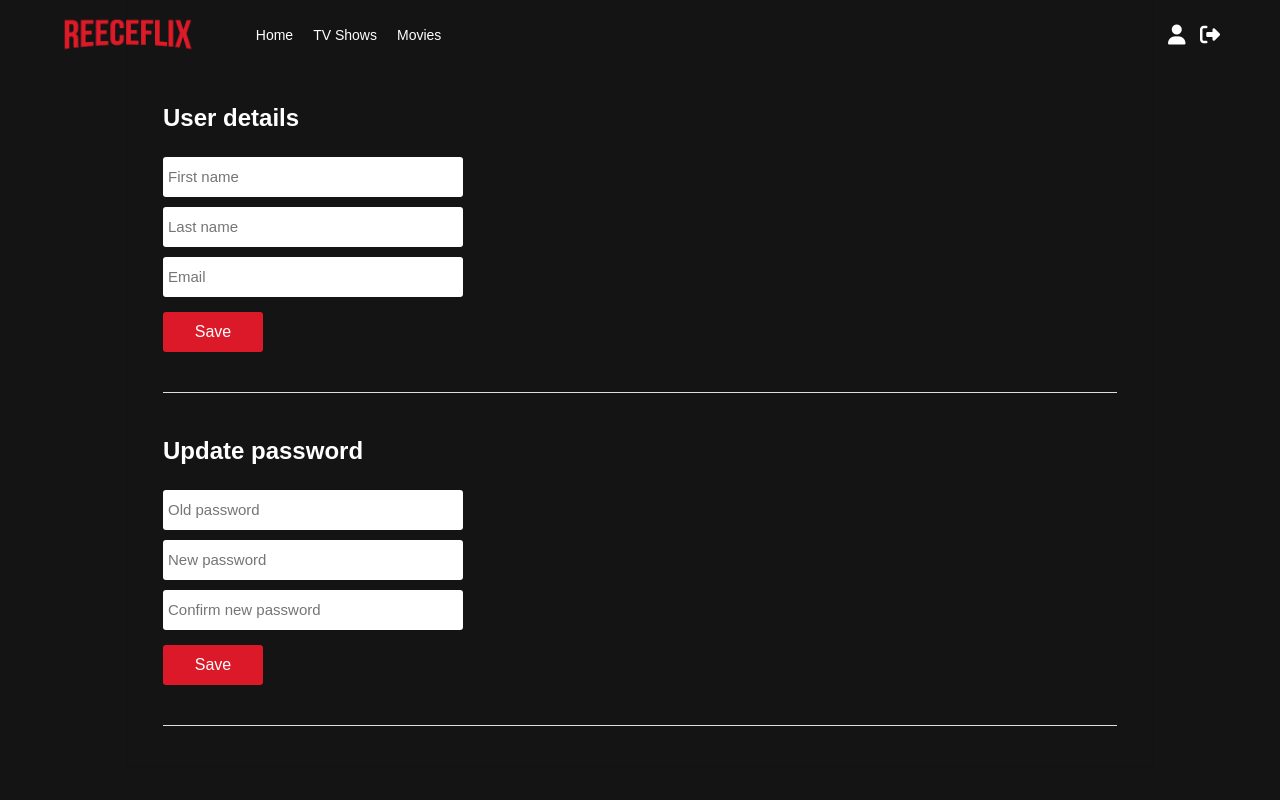
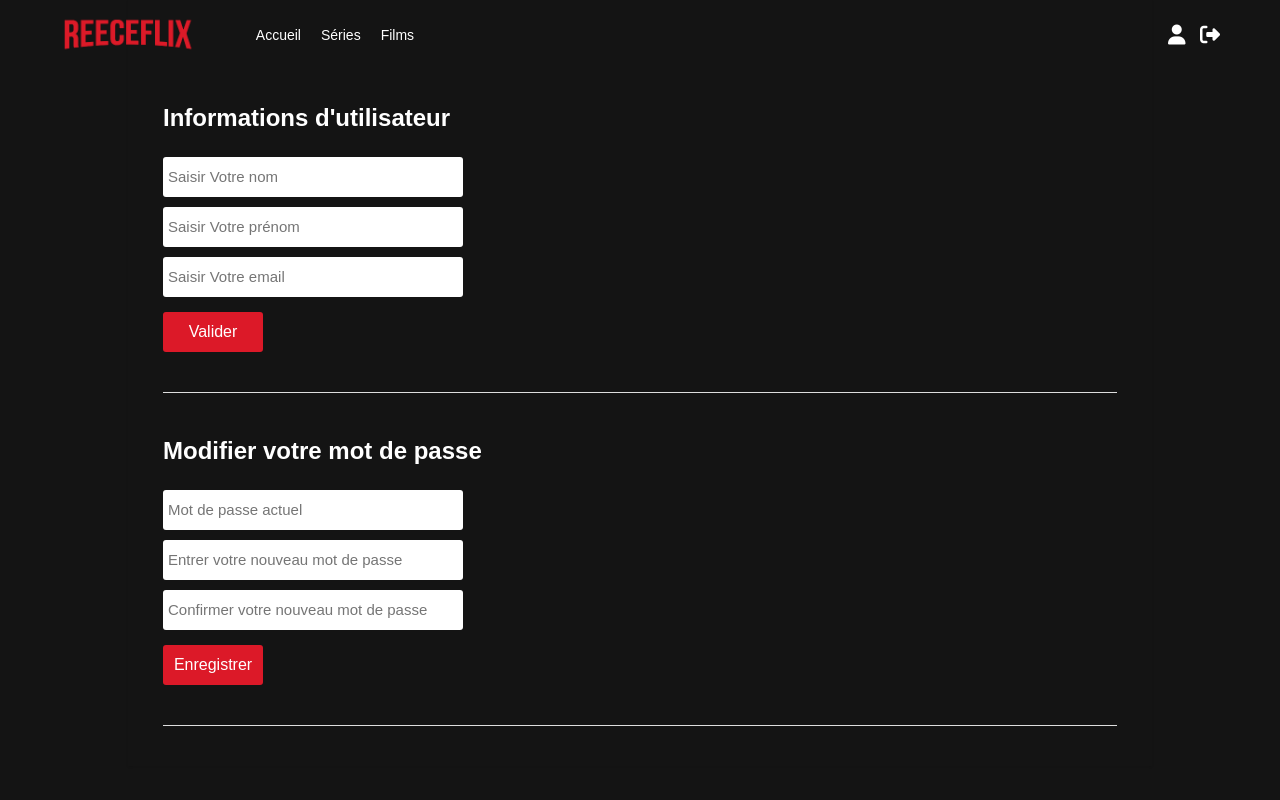
Before and after one commit to teamProjectSerfa/teamprojectNet, a PHP site: page /profile.php in a window 1280 px wide. Run offline with PHP 8.4, Linux system fonts and the light colour scheme; the visitor is signed in with stand-in values (Sample User, id 1); data comes from the database, SQL or seed files in the repository; some libraries are stand-ins or nearby versions.

Commit message:
premier commit soufian

```diff
--- a/entity.php
+++ b/entity.php
@@ -7,12 +7,17 @@
 $entityId = $_GET["id"];
 $entity = new Entity($con, $entityId);
 
+
+// crée une vue pour l'utilisateur connectée
 $preview = new PreviewProvider($con, $userLoggedIn);
 echo $preview->createPreviewVideo($entity);
 
+
+// on crée une season pour l'entité
 $seasonProvider = new SeasonProvider($con, $userLoggedIn);
 echo $seasonProvider->create($entity);
 
+//  génerer une vue pour les films ou les séries simulaires de meme genre rechercher
 $categoryContainers = new CategoryContainers($con, $userLoggedIn);
 echo $categoryContainers->showCategory($entity->getCategoryId(), "You might also like");
 ?>
--- a/includes/classes/Account.php
+++ b/includes/classes/Account.php
@@ -42,7 +42,7 @@
     }
 
     public function login($un, $pw) {
-        $pw = hash("sha512", $pw);
+        $pw = hash("sha512", $pw);//pour chiffrer le mot de passe
 
         $query = $this->con->prepare("SELECT * FROM users WHERE username=:un AND password=:pw");
         $query->bindValue(":un", $un);
@@ -69,6 +69,11 @@
         $query->bindValue(":un", $un);
         $query->bindValue(":em", $em);
         $query->bindValue(":pw", $pw);
+
+        // pour debuger la requete et tester si ça marche
+        // $query->execute();
+        // var_dump($query->errorInfo());
+        // return false;
 
         return $query->execute();
     }
--- a/includes/classes/Constants.php
+++ b/includes/classes/Constants.php
@@ -1,15 +1,15 @@
 <?php
 class Constants {
-    public static $firstNameCharacters = "Your first name must be between 2 and 25 characters";
-    public static $lastNameCharacters = "Your last name must be between 2 and 25 characters";
-    public static $usernameCharacters = "Your username must be between 2 and 25 characters";
-    public static $usernameTaken = "Username already in use";
-    public static $emailsDontMatch = "Your emails don't match";
-    public static $emailInvalid = "Invalid email";
-    public static $emailTaken = "Email already in use";
-    public static $passwordsDontMatch = "Passwords don't match";
-    public static $passwordLength = "Your password must be between 5 and 25 characters";
-    public static $loginFailed = "Your username or password was incorrect";
-    public static $passwordIncorrect = "Your old password is incorrect";
+    public static $firstNameCharacters = "Votre nom de famille doit obtenir entre 2 et 25 caractères";
+    public static $lastNameCharacters = "Votre prénom doit obtenir entre 2 et 25 caractères";
+    public static $usernameCharacters = "Votre nom d'utilisateur doit obtenir entre 2 et 25 caractères";
+    public static $usernameTaken = "Votre nom d'utilisateur existe déjà !";
+    public static $emailsDontMatch = "Votre emails sont differents !";
+    public static $emailInvalid = "Votre email est invalide !";
+    public static $emailTaken = "Votre email est déjà utilisé !";
+    public static $passwordsDontMatch = "Votre mots de passe sont différent  !";
+    public static $passwordLength = "Votre mot de passe doit obtenir entre 6 et 20 caractères !";
+    public static $loginFailed = "Votre nom d'utilisateur ou mot de passe est incorrect !";
+    public static $passwordIncorrect = "Ancien mot de passe incorrecte";
 }
 ?>
--- a/includes/classes/EntityProvider.php
+++ b/includes/classes/EntityProvider.php
@@ -1,5 +1,7 @@
 <?php
 class EntityProvider {
+    // Les fonctions statiques sont des fonctions que vous pouvez appeler
+    //  sans avoir à créer une instance de cette classe
 
     public static function getEntities($con, $categoryId, $limit) {
 
--- a/includes/classes/FormSanitizer.php
+++ b/includes/classes/FormSanitizer.php
@@ -3,6 +3,7 @@
 
     public static function sanitizeFormString($inputText) {
         $inputText = strip_tags($inputText);
+        // pour enlever les espaces dans le champ nom de l'utilisateur
         $inputText = str_replace(" ", "", $inputText);
         //$inputText = trim($inputText);
         $inputText = strtolower($inputText);
@@ -12,6 +13,7 @@
 
     public static function sanitizeFormUsername($inputText) {
         $inputText = strip_tags($inputText);
+        // pour enlever les espaces dans le champ nom d'utilisateur
         $inputText = str_replace(" ", "", $inputText);
         return $inputText;
     }
@@ -23,6 +25,7 @@
 
     public static function sanitizeFormEmail($inputText) {
         $inputText = strip_tags($inputText);
+        // pour enlever les espaces dans le champ email
         $inputText = str_replace(" ", "", $inputText);
         return $inputText;
     }
--- a/includes/classes/SeasonProvider.php
+++ b/includes/classes/SeasonProvider.php
@@ -10,11 +10,14 @@
     public function create($entity) {
         $seasons = $entity->getSeasons();
 
+        // conditions pour traiter les données au cas ou si la video il fait pas partie d'une série
         if(sizeof($seasons) == 0) {
             return;
         }
 
         $seasonsHtml = "";
+
+        // recuperer le nombre des episodes de chaque série
         foreach($seasons as $season) {
             $seasonNumber = $season->getSeasonNumber();
 
@@ -35,6 +38,7 @@
         return $seasonsHtml;
     }
 
+    //  crée une fonction pour afficheer les videos et cette fonction prend un paramettre $video
     private function createVideoSquare($video) {
         $id = $video->getId();
         $thumbnail = $video->getThumbnail();
--- a/includes/classes/Video.php
+++ b/includes/classes/Video.php
@@ -51,6 +51,8 @@
         return $this->sqlData["entityId"];
     }
 
+    // fonction pour incrementer les episode des saison a chaque fois en regarde
+    // une episode automatiqument passe a l'episode precedente
     public function incrementViews() {
         $query = $this->con->prepare("UPDATE videos SET views=views+1 WHERE id=:id");
         $query->bindValue(":id", $this->getId());
--- a/includes/config.php
+++ b/includes/config.php
@@ -5,6 +5,7 @@
 date_default_timezone_set("Europe/London");
 
 try {
+    // connection à la base de données
     $con = new PDO("mysql:dbname=teamproject;host=localhost", "root", "");
     $con->setAttribute(PDO::ATTR_ERRMODE, PDO::ERRMODE_WARNING);
 }
--- a/includes/header.php
+++ b/includes/header.php
@@ -20,10 +20,12 @@
 <!DOCTYPE html>
 <html>
     <head>
-        <title>Welcome to Reeceflix</title>
+        <title>Bienvenue sur Reeceflix</title>
         <link rel="stylesheet" type="text/css" href="assets/style/style.css" />
 
+        <!-- scripts pour le Jquery  -->
         <script src="https://code.jquery.com/jquery-3.4.1.min.js" integrity="sha256-CSXorXvZcTkaix6Yvo6HppcZGetbYMGWSFlBw8HfCJo=" crossorigin="anonymous"></script>
+        <!-- scripts pris de site "font awesome pour les icones" -->
         <script src="https://kit.fontawesome.com/06a651c8da.js" crossorigin="anonymous"></script>
         <script src="assets/js/script.js"></script>
     </head>
--- a/includes/navBar.php
+++ b/includes/navBar.php
@@ -7,9 +7,9 @@
 </div>
 
 <ul class="navLinks">
-    <li><a href="index.php">Home</a></li>
-    <li><a href="shows.php">TV Shows</a></li>
-    <li><a href="movies.php">Movies</a></li>
+    <li><a href="index.php">Accueil</a></li>
+    <li><a href="shows.php">Séries</a></li>
+    <li><a href="movies.php">Films</a></li>
 </ul>
 
 <div class="rightItems">
--- a/index.php
+++ b/index.php
@@ -1,9 +1,11 @@
 <?php
 require_once("includes/header.php");
 
+//  on recupere les parties des videos et on les affichent
 $preview = new PreviewProvider($con, $userLoggedIn);
 echo $preview->createPreviewVideo(null);
 
+//  on affiche les categories des vifeos existes dans la BDD
 $containers = new CategoryContainers($con, $userLoggedIn);
 echo $containers->showAllCategories();
 ?>
--- a/profile.php
+++ b/profile.php
@@ -18,7 +18,7 @@
 
     if($account->updateDetails($firstName, $lastName, $email, $userLoggedIn)) {
         $detailsMessage = "<div class='alertSuccess'>
-                                Details updated successfully!
+                                Informations modifié avec succès !
                             </div>";
     }
     else {
@@ -39,7 +39,7 @@
 
     if($account->updatePassword($oldPassword, $newPassword, $newPassword2, $userLoggedIn)) {
         $passwordMessage = "<div class='alertSuccess'>
-                                Password updated successfully!
+                                Mot de passe modifié avec succès !
                             </div>";
     }
     else {
@@ -57,7 +57,7 @@
 
         <form method="POST">
 
-            <h2>User details</h2>
+            <h2>Informations d'utilisateur</h2>
 
             <?php
 
@@ -66,15 +66,15 @@
             $email = isset($_POST["email"]) ? $_POST["email"] : $user->getEmail();
             ?>
 
-            <input type="text" name="firstName" placeholder="First name" value="<?php echo $firstName; ?>">
-            <input type="text" name="lastName" placeholder="Last name" value="<?php echo $lastName; ?>">
-            <input type="email" name="email" placeholder="Email" value="<?php echo $email; ?>">
+            <input type="text" name="firstName" placeholder="Saisir Votre nom" value="<?php echo $firstName; ?>">
+            <input type="text" name="lastName" placeholder="Saisir Votre prénom" value="<?php echo $lastName; ?>">
+            <input type="email" name="email" placeholder="Saisir Votre email" value="<?php echo $email; ?>">
 
             <div class="message">
                 <?php echo $detailsMessage; ?>
             </div>
 
-            <input type="submit" name="saveDetailsButton" value="Save">
+            <input type="submit" name="saveDetailsButton" value="Valider">
 
 
         </form>
@@ -85,17 +85,17 @@
 
         <form method="POST">
 
-            <h2>Update password</h2>
+            <h2>Modifier votre mot de passe</h2>
 
-            <input type="password" name="oldPassword" placeholder="Old password">
-            <input type="password" name="newPassword" placeholder="New password">
-            <input type="password" name="newPassword2" placeholder="Confirm new password">
+            <input type="password" name="oldPassword" placeholder="Mot de passe actuel">
+            <input type="password" name="newPassword" placeholder="Entrer votre nouveau mot de passe">
+            <input type="password" name="newPassword2" placeholder="Confirmer votre nouveau mot de passe">
 
             <div class="message">
                 <?php echo $passwordMessage; ?>
             </div>
 
-            <input type="submit" name="savePasswordButton" value="Save">
+            <input type="submit" name="savePasswordButton" value="Enregistrer">
 
 
         </form>
--- a/watch.php
+++ b/watch.php
@@ -2,6 +2,7 @@
 $hideNav = true;
 require_once("includes/header.php");
 
+// recuperer l'ID d'article et afficher le sur la page
 if(!isset($_GET["id"])) {
     ErrorMessage::show("No ID passed into page");
 }
```
Also changed, not shown: includes/classes/CategoryContainers.php (+19 -5 lines), includes/classes/Entity.php (+12 -0 lines), login.php (+4 -4 lines), register.php (+5 -4 lines).
